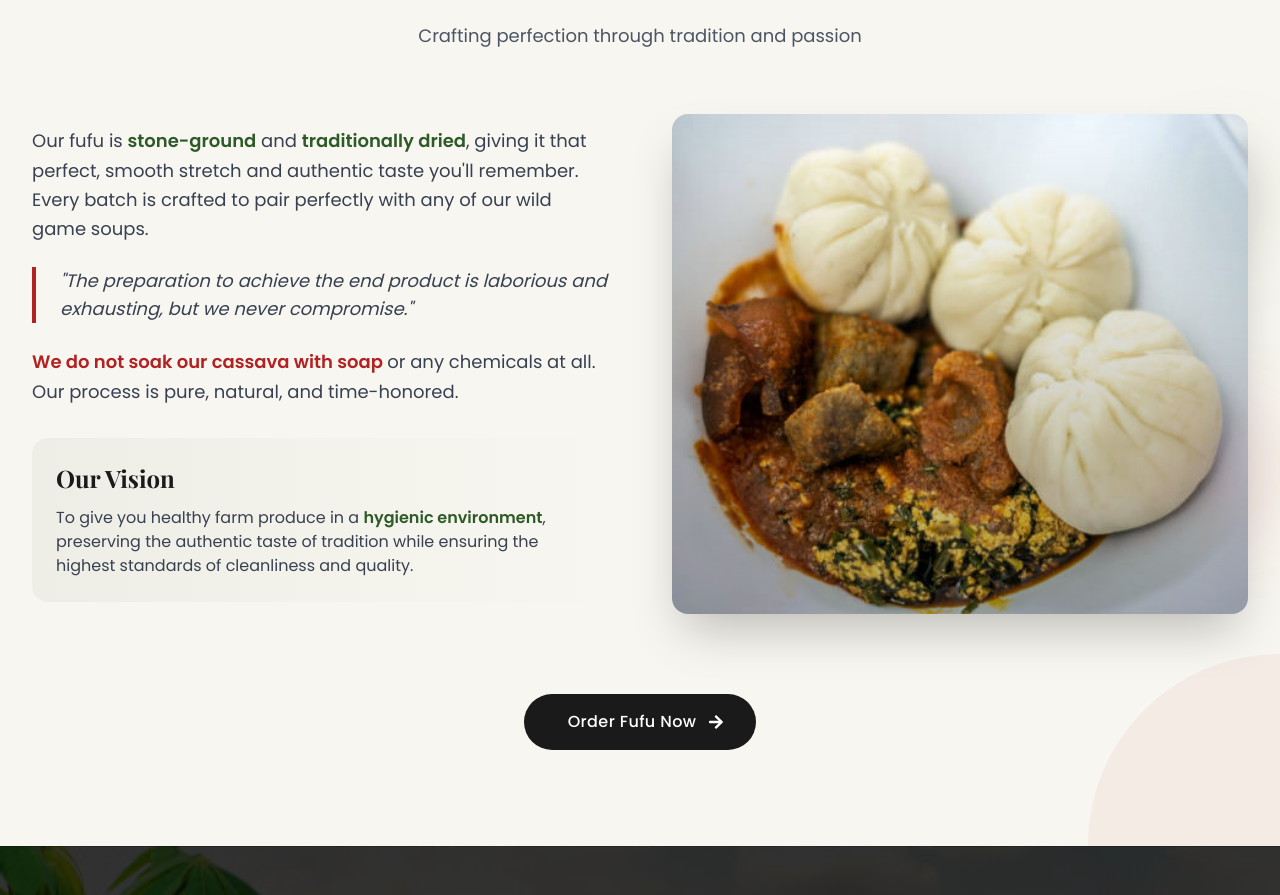
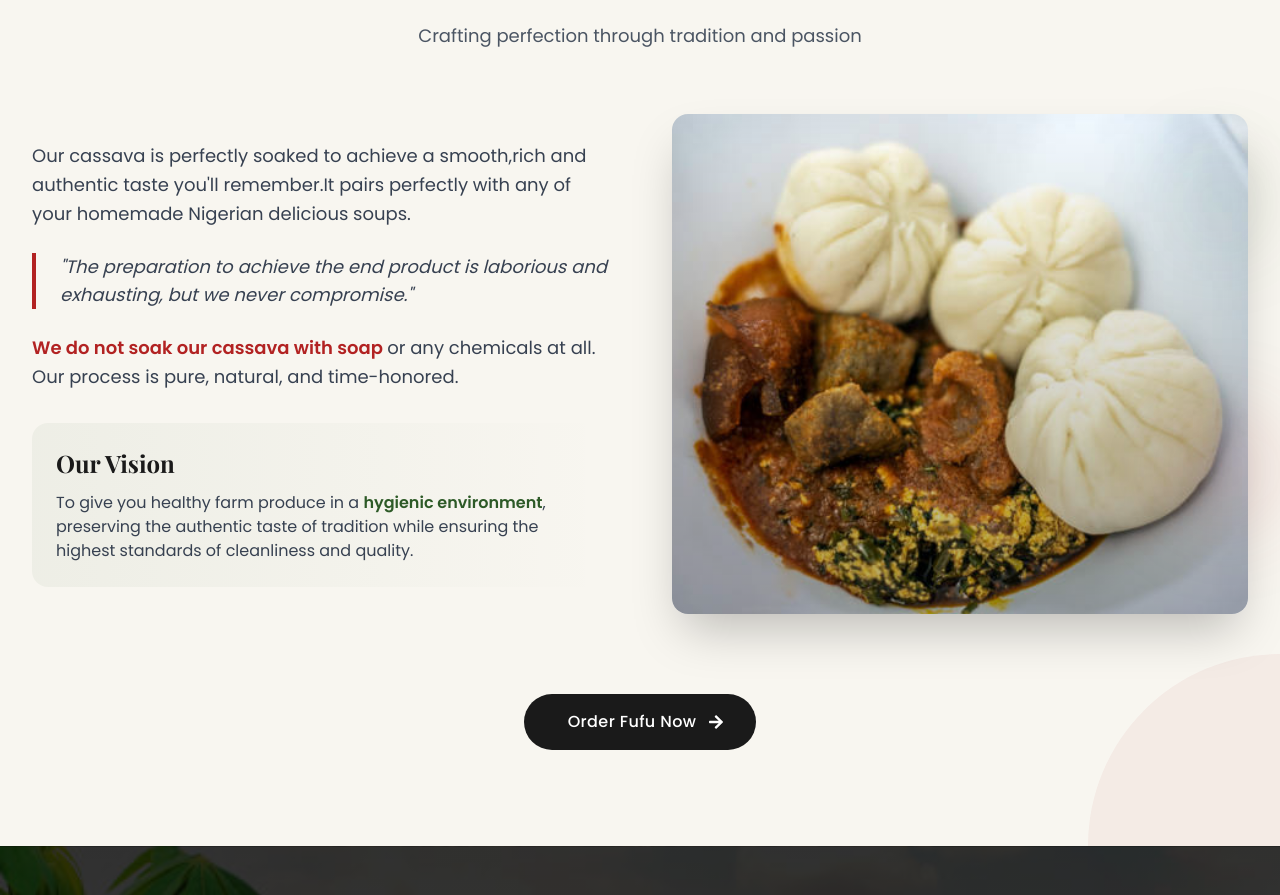
Before and after one commit to miku-nicol/Food-culture, a React (Vite) app: page / in a window 1280 px wide. Shown: the part 1720-2615 px from the top of the page. Built offline with nearby package versions, Linux system fonts and the light colour scheme.

Commit message:
Change the about writup

```diff
--- a/src/components/layout/AboutUsSection.jsx
+++ b/src/components/layout/AboutUsSection.jsx
@@ -35,10 +35,8 @@ function AboutUsSection() {
 
             <div className="space-y-6">
               <p className="font-body text-lg text-gray-700 leading-relaxed">
-                Our fufu is <span className="font-bold text-[#2D5A27]">stone-ground</span> and{' '}
-                <span className="font-bold text-[#2D5A27]">traditionally dried</span>, giving it
-                that perfect, smooth stretch and authentic taste you'll remember. Every batch is
-                crafted to pair perfectly with any of our wild game soups.
+                Our cassava is perfectly soaked to achieve a smooth,rich and authentic taste you'll remember.It pairs perfectly with any of your homemade Nigerian delicious soups.
+
               </p>
 
               <div className="relative pl-6 border-l-4 border-[#B22222]">
```
